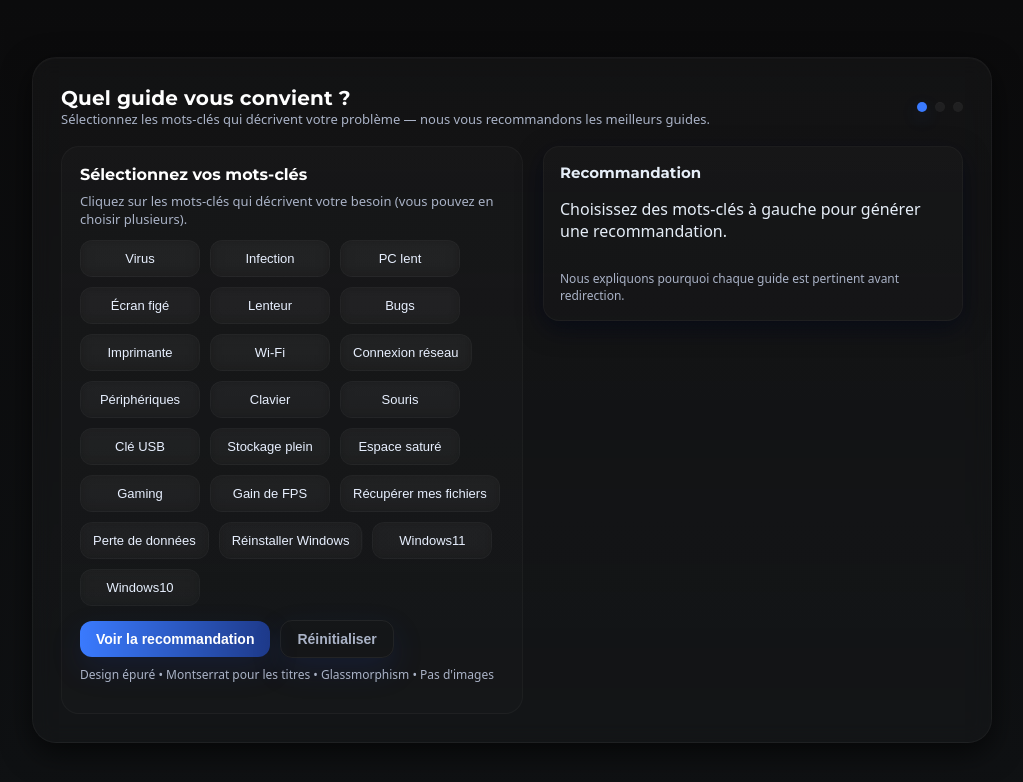
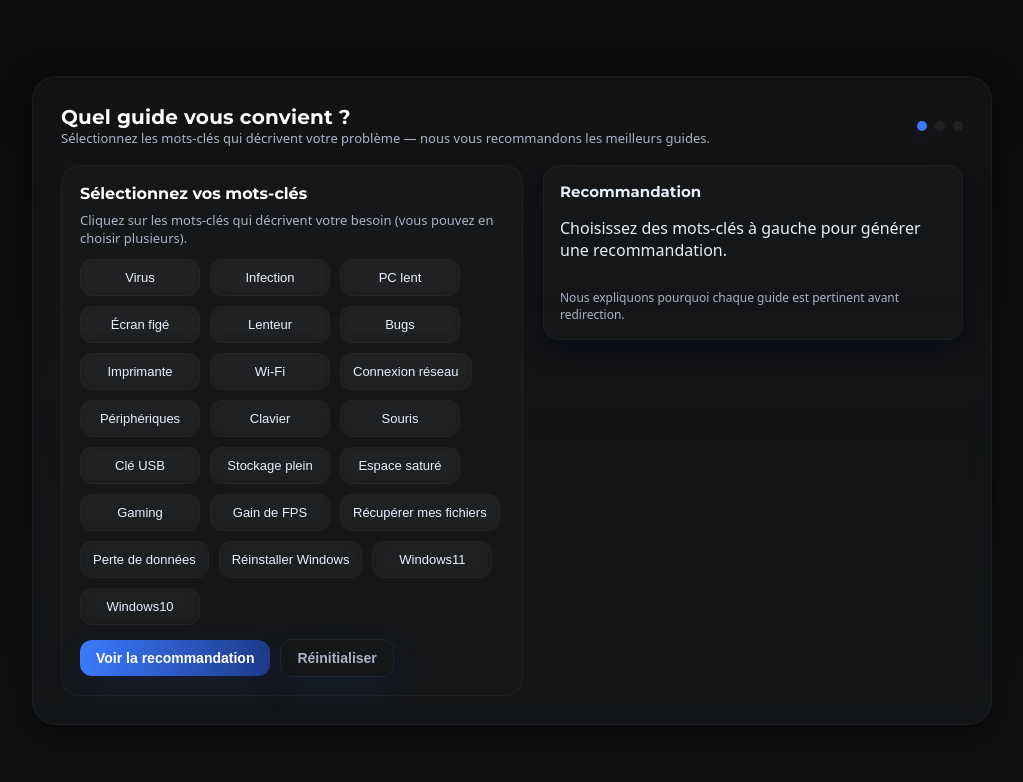
Before and after one commit to cam-infodoc/assistant-config-pdf, a plain HTML site: page index.html in a window 1280 px wide. Shown: the whole page, without its empty margins (128-1151 px from the left). Drawn offline with Linux system fonts and the light colour scheme.

Commit message:
Update index.html

```diff
--- a/index.html
+++ b/index.html
@@ -277,7 +277,6 @@
             <button class="btn secondary" id="btnReset">Réinitialiser</button>
           </div>
 
-          <p class="hint">Design épuré • Montserrat pour les titres • Glassmorphism • Pas d'images</p>
         </section>
 
         <!-- RIGHT: recommendation / preview -->
```
